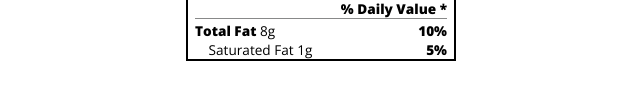
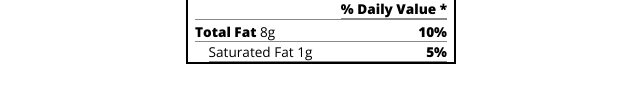
Before and after one commit to Faith-vaati/Nlabel, a plain HTML site: page index.html in a window 1280 px wide. Shown: the part 184-286 px from the top of the page, without its empty margins (319-959 px from the left). Drawn offline with nearby package versions, Linux system fonts and the light colour scheme.

Commit message:
border css

```diff
--- a/styles.css
+++ b/styles.css
@@ -71,3 +71,6 @@ p {
 .indent {
   margin-left: 1em;
 }
+.daily-value p {
+  border-bottom: 1px solid #888989;
+}
```
